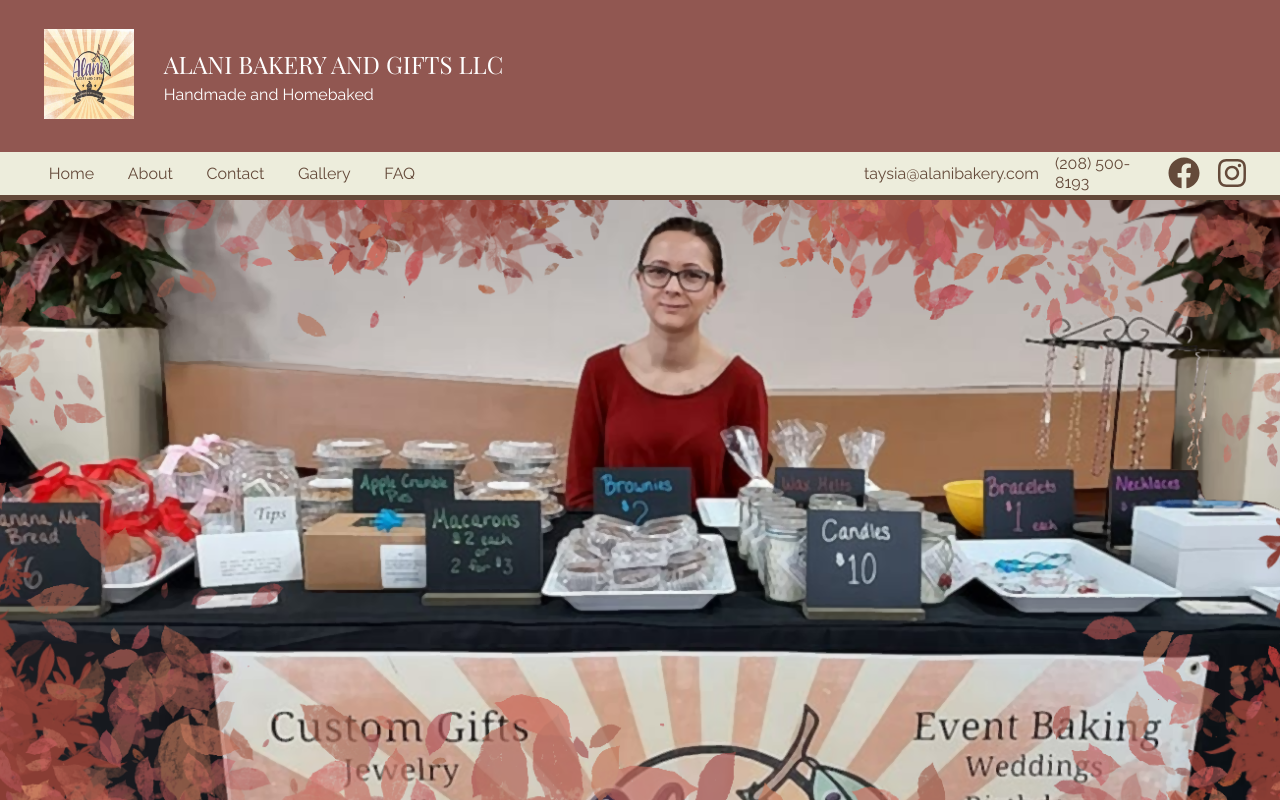
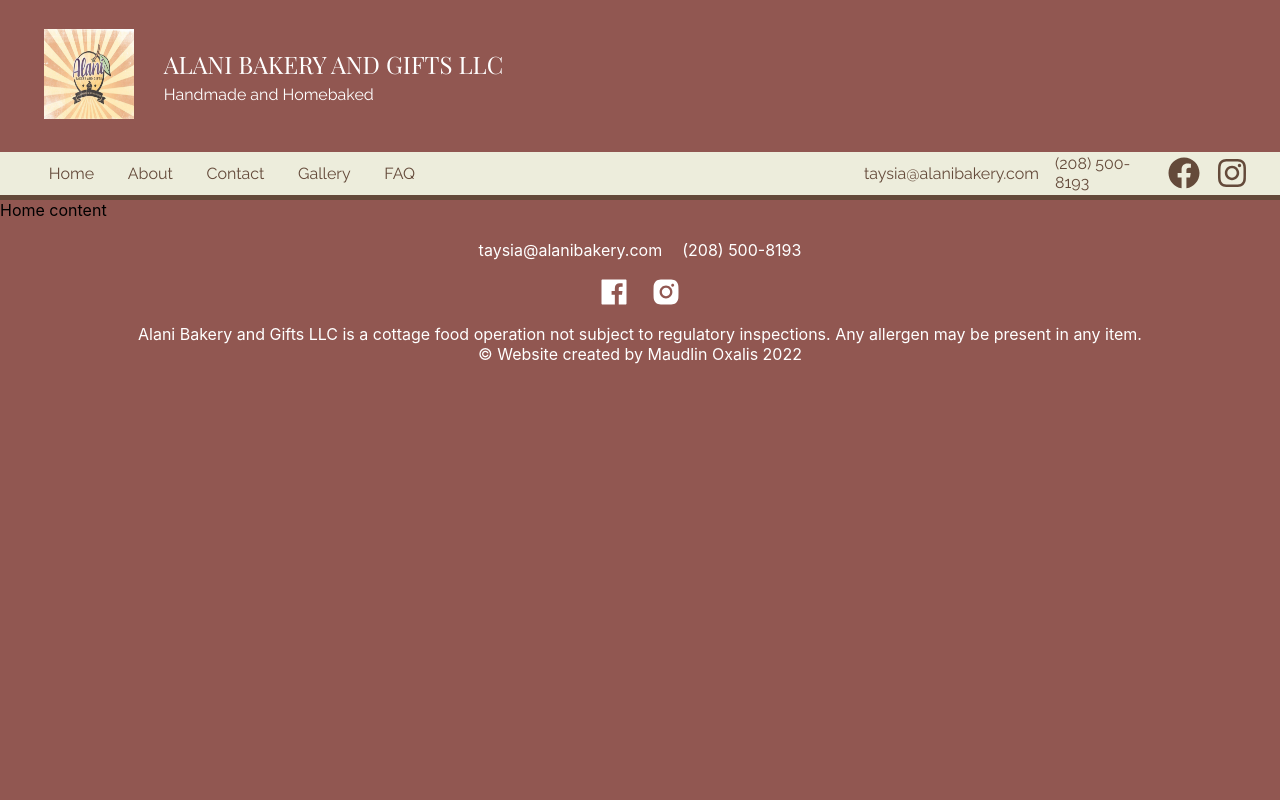
Before and after one commit to m-ox/AlaniHomeBaked, a Next.js app: page / in a window 1280 px wide. Shown: the top 800 px of the page. Built offline with nearby package versions, Linux system fonts and the light colour scheme.

Commit message:
wow layout is really cool too I'm gonna cry lmao

```diff
--- /dev/null
+++ b/components/layout.js
@@ -0,0 +1,20 @@
+import Head from 'next/head'
+
+import styles from '../styles/Home.module.scss'
+
+import Header from '../components/header'
+import Navbar from '../components/navbar'
+import Footer from '../components/footer'
+
+export default function Layout( { children }) {
+  return (
+    <div className={styles.container}>
+      <Header />
+      <Navbar />
+
+      {children}
+
+      <Footer />
+    </div>
+  )
+}
--- a/pages/index.js
+++ b/pages/index.js
@@ -1,15 +1,14 @@
 import React from 'react'
+import Layout from '../components/layout.js'
 import Head from 'next/head'
 
 import styles from '../styles/Home.module.scss'
 
-import Header from '../components/header'
-import Navbar from '../components/navbar'
-import Footer from '../components/footer'
-
 export default function Home() {
   return (
     <div className={styles.container}>
+
+      <Layout>
         <Head>
           <title>Alani Bakery and Gifts</title>
           <meta name="description" content="Alani's baked goods and homemade gifts! Local to the Coeur d'Alene community." />
@@ -26,13 +25,10 @@ export default function Home() {
 
         </Head>
 
-      <Header />
-      <Navbar />
+        <div>Home content</div>
 
-      <div className={styles.main}>
-      </div>
+      </Layout>
 
-      <Footer />
     </div>
   )
 }
```
Lines whose indentation alone changed are shown as unchanged.
